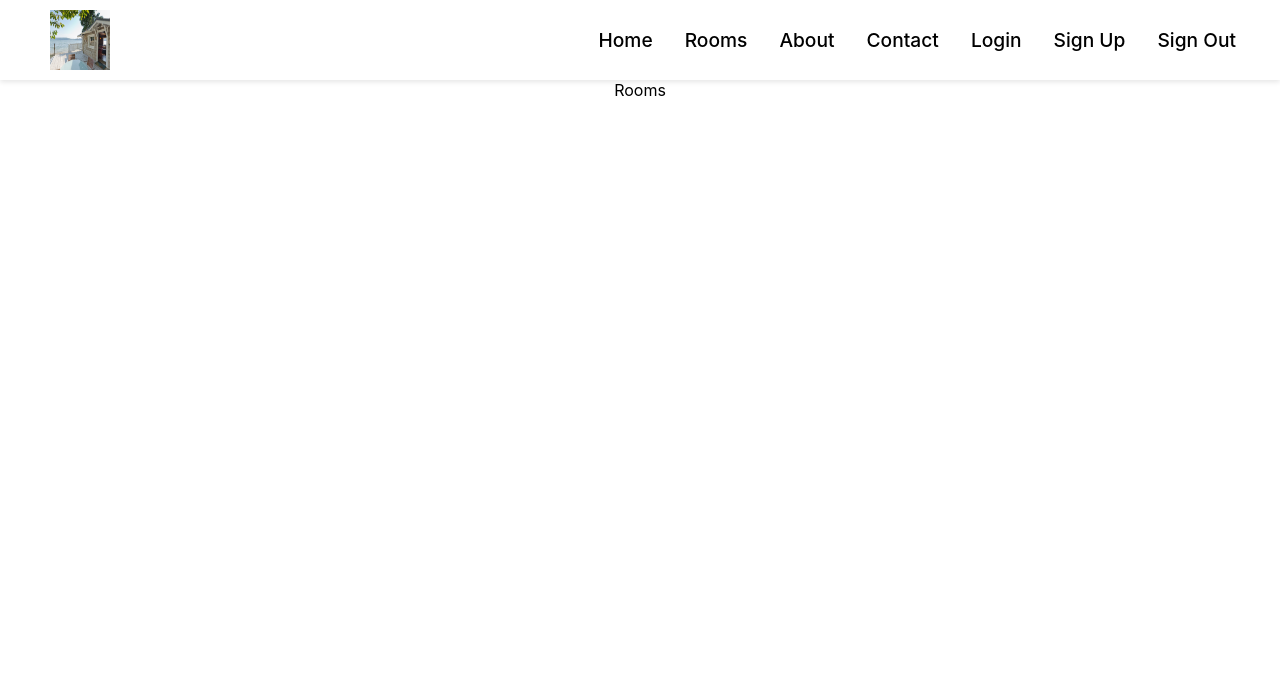
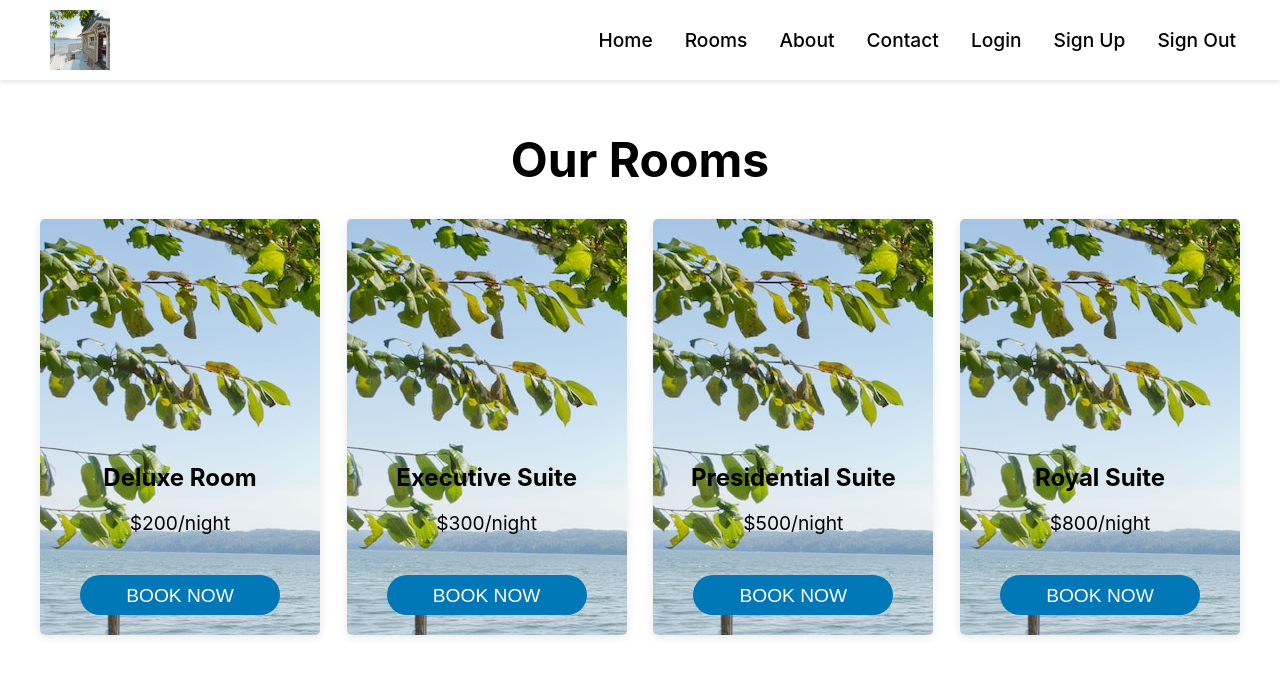
Before and after one commit to sowmik-sec/sunset-lodge, a React (Create React App) app: page /rooms in a window 1280 px wide. Shown: the top 676 px of the page. Built offline with nearby package versions, Linux system fonts and the light colour scheme.

Commit message:
context are being added

```diff
--- a/src/App.js
+++ b/src/App.js
@@ -2,6 +2,7 @@ import { createBrowserRouter, RouterProvider } from "react-router-dom";
 import "./App.css";
 import HomePage from "./components/Home/Home";
 import Login from "./components/Login/Login";
+import Rooms from "./components/Rooms/Rooms";
 import SignUp from "./components/SignUp/SignUp";
 import Main from "./layout/Main";
 
@@ -12,7 +13,7 @@ function App() {
       element: <Main />,
       children: [
         { path: "/", element: <HomePage /> },
-        { path: "/rooms", element: <div>Rooms</div> },
+        { path: "/rooms", element: <Rooms /> },
         { path: "/about", element: <div>About</div> },
         { path: "/contact", element: <div>Contact</div> },
         { path: "/signup", element: <SignUp /> },
--- a/src/components/Home/Home.js
+++ b/src/components/Home/Home.js
@@ -5,6 +5,7 @@ import roomImage1 from "../../assets/images/cottage.jpg";
 import roomImage2 from "../../assets/images/cottage.jpg";
 import roomImage3 from "../../assets/images/cottage.jpg";
 import roomImage4 from "../../assets/images/cottage.jpg";
+import { Link, Navigate } from "react-router-dom";
 
 function HomePage() {
   return (
@@ -15,7 +16,9 @@ function HomePage() {
           <p className="subtitle">
             Experience luxury accommodation like never before
           </p>
-          <button className="button is-primary">Book Now</button>
+          <Link to="/rooms">
+            <button className="button is-primary">Book Now</button>
+          </Link>
         </div>
       </div>
       <div className="rooms">
--- a/src/components/Login/Login.js
+++ b/src/components/Login/Login.js
@@ -1,4 +1,5 @@
 import React, { useState } from "react";
+import { Link } from "react-router-dom";
 import "./Login.css";
 
 function Login() {
@@ -29,7 +30,11 @@ function Login() {
           value={password}
           onChange={(event) => setPassword(event.target.value)}
         />
-
+        <p>
+          <small>
+            New to sunset lodge? <Link to="/signup">Sign Up</Link>
+          </small>
+        </p>
         <button type="submit">Login</button>
       </form>
     </div>
--- /dev/null
+++ b/src/components/Rooms/Rooms.css
@@ -0,0 +1,121 @@
+/* Set max width for page */
+.home {
+  max-width: 1200px;
+  margin: 0 auto;
+  padding: 0 20px;
+}
+
+/* Hero section */
+.hero {
+  height: 400px;
+  display: flex;
+  align-items: center;
+  justify-content: center;
+  color: #fff;
+  background-position: center center;
+  background-size: cover;
+}
+
+@media screen and (max-width: 768px) {
+  .hero {
+    height: 300px;
+  }
+}
+
+.hero-content {
+  text-align: center;
+}
+
+.title {
+  font-size: 4rem;
+  margin-bottom: 10px;
+}
+
+@media screen and (max-width: 768px) {
+  .title {
+    font-size: 3rem;
+  }
+}
+
+.subtitle {
+  font-size: 2rem;
+  margin-bottom: 20px;
+}
+
+@media screen and (max-width: 768px) {
+  .subtitle {
+    font-size: 1.5rem;
+  }
+}
+
+.button {
+  font-size: 1.5rem;
+  padding: 10px 20px;
+  border-radius: 25px;
+  margin-top: 20px;
+  text-transform: uppercase;
+}
+
+/* Room cards */
+.rooms {
+  margin-top: 50px;
+}
+
+.title {
+  font-size: 3rem;
+  text-align: center;
+  margin-bottom: 30px;
+}
+
+.room-cards {
+  display: flex;
+  flex-wrap: wrap;
+  justify-content: space-between;
+}
+
+.card {
+  width: calc(25% - 20px);
+  margin-bottom: 30px;
+  box-shadow: 0 2px 10px rgba(0, 0, 0, 0.1);
+  border-radius: 5px;
+  overflow: hidden;
+}
+
+@media screen and (max-width: 1200px) {
+  .card {
+    width: calc(33.33% - 20px);
+  }
+}
+
+@media screen and (max-width: 768px) {
+  .card {
+    width: calc(50% - 20px);
+  }
+}
+
+.card-image {
+  height: 200px;
+  background-position: center center;
+  background-size: cover;
+}
+
+.card-content {
+  padding: 20px;
+}
+
+.card-content h3 {
+  font-size: 1.5rem;
+  margin-bottom: 10px;
+}
+
+.price {
+  font-size: 1.2rem;
+  margin-bottom: 20px;
+}
+
+.card-content button {
+  font-size: 1.2rem;
+  padding: 10px 20px;
+  border-radius: 25px;
+  text-transform: uppercase;
+}
--- /dev/null
+++ b/src/components/Rooms/Rooms.js
@@ -0,0 +1,58 @@
+import React from "react";
+import roomImage1 from "../../assets/images/cottage.jpg";
+import roomImage2 from "../../assets/images/cottage.jpg";
+import roomImage3 from "../../assets/images/cottage.jpg";
+import roomImage4 from "../../assets/images/cottage.jpg";
+import "./Rooms.css";
+
+const Rooms = () => {
+  return (
+    <div className="rooms home">
+      <h2 className="title">Our Rooms</h2>
+      <div className="room-cards">
+        <div className="card">
+          <div className="card-image">
+            <img src={roomImage1} alt="Room 1" />
+          </div>
+          <div className="card-content">
+            <h3 className="title is-5">Deluxe Room</h3>
+            <p className="price">$200/night</p>
+            <button className="button is-primary">Book Now</button>
+          </div>
+        </div>
+        <div className="card">
+          <div className="card-image">
+            <img src={roomImage2} alt="Room 2" />
+          </div>
+          <div className="card-content">
+            <h3 className="title is-5">Executive Suite</h3>
+            <p className="price">$300/night</p>
+            <button className="button is-primary">Book Now</button>
+          </div>
+        </div>
+        <div className="card">
+          <div className="card-image">
+            <img src={roomImage3} alt="Room 3" />
+          </div>
+          <div className="card-content">
+            <h3 className="title is-5">Presidential Suite</h3>
+            <p className="price">$500/night</p>
+            <button className="button is-primary">Book Now</button>
+          </div>
+        </div>
+        <div className="card">
+          <div className="card-image">
+            <img src={roomImage4} alt="Room 4" />
+          </div>
+          <div className="card-content">
+            <h3 className="title is-5">Royal Suite</h3>
+            <p className="price">$800/night</p>
+            <button className="button is-primary">Book Now</button>
+          </div>
+        </div>
+      </div>
+    </div>
+  );
+};
+
+export default Rooms;
--- a/src/components/SignUp/SignUp.js
+++ b/src/components/SignUp/SignUp.js
@@ -1,4 +1,5 @@
 import React, { useState } from "react";
+import { Link } from "react-router-dom";
 import "./SignUp.css";
 
 function SignUp() {
@@ -47,7 +48,9 @@ function SignUp() {
           value={password}
           onChange={(event) => setPassword(event.target.value)}
         />
-
+        <p>
+          Already have an account? <Link to="/login">Log in</Link>
+        </p>
         <button type="submit">Sign Up</button>
       </form>
     </div>
```
Also changed, not shown: src/context/UserContext.js (added, +12 -0 lines).
